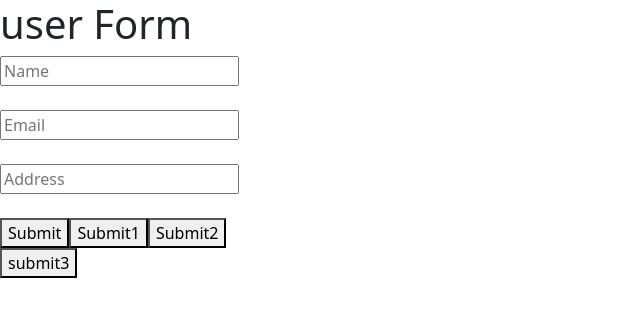
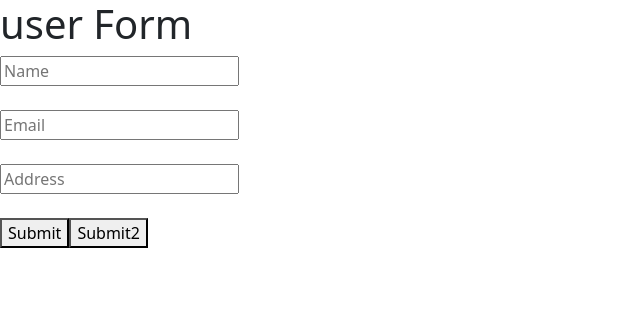
Before and after one commit to vadlamudisuresh67/AngularProjects, an Angular app: page / in a window 1280 px wide. Shown: the top 316 px of the page, without its empty margins (0-640 px from the left). Built offline with nearby package versions, Linux system fonts and the light colour scheme.

Commit message:
latest commit

```diff
--- a/src/app/app.component.html
+++ b/src/app/app.component.html
@@ -8,8 +8,6 @@
     <br />
     <input type="text" placeholder="Address" name="addresss"/><br /><br />
     <button>Submit</button>
-    <button>Submit1</button>
     <button>Submit2</button>
-    <button>submit3</button>
   </form>
 </div>
```
